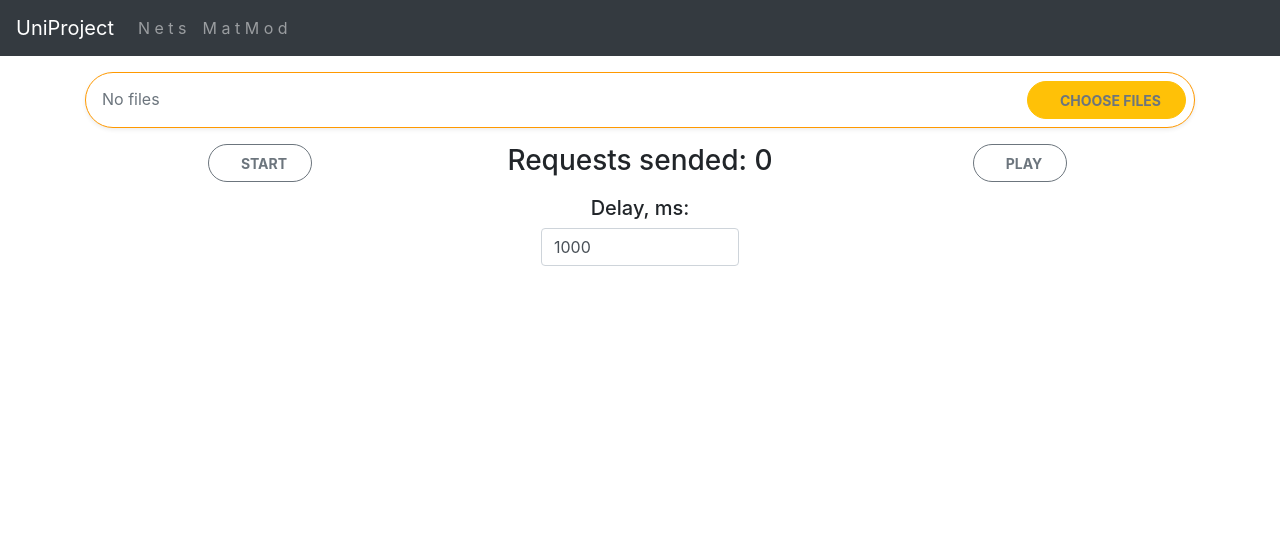
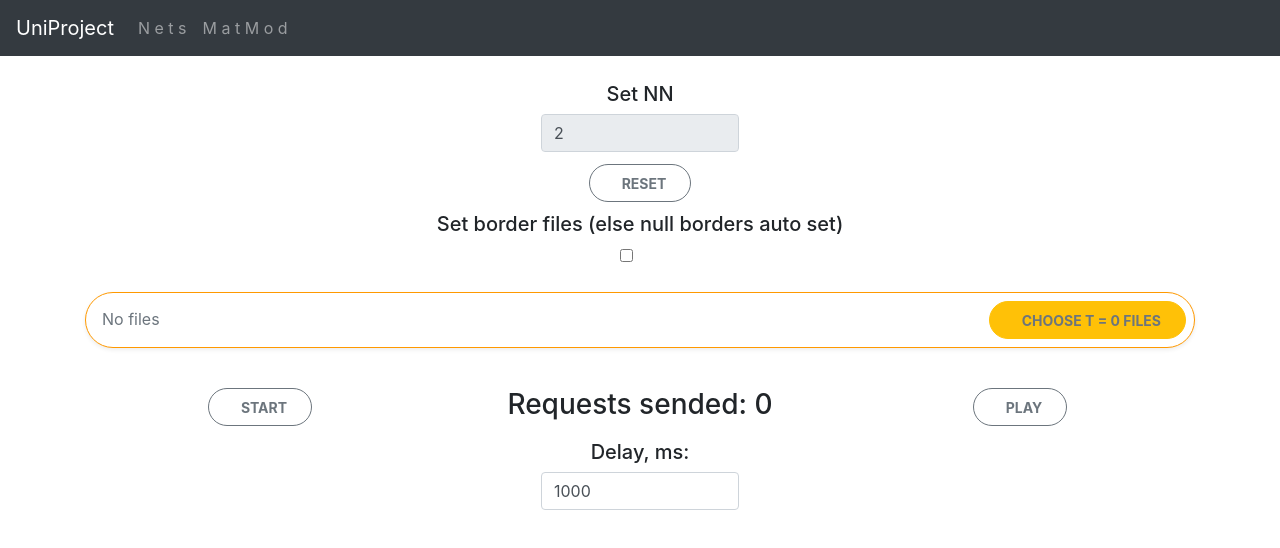
Before and after one commit to IraMeis/nir-front, a React (Create React App) app: page /matmod in a window 1280 px wide. Shown: the top 548 px of the page. Built offline with nearby package versions, Linux system fonts and the light colour scheme.

Commit message:
model config

```diff
--- /dev/null
+++ b/src/components/structure/pages/matmod/MainConfig.js
@@ -0,0 +1,39 @@
+import React, {useContext} from "react";
+import MatmodContext from "../../../context/MatmodContext";
+import Separator from "../../Separator";
+import MatmodBorderFileInput from "./MatmodBorderFileInput";
+import MatmodFileInput from "./MatmodFileInput";
+import StartPlayDelay from "./StartPlayDelay";
+
+export default function MainConfig () {
+    const maxDim = 800
+    const matmod = useContext(MatmodContext);
+    return (
+        <>
+            <MatmodBorderFileInput/>
+            <MatmodFileInput/>
+            <Separator.Separator2/>
+            <StartPlayDelay/>
+            {matmod.imagesInitFiles.map((imgSrc, index) => (
+                <div className="image-area-mm mt-4">
+                    <img id="imageResult"
+                         src={URL.createObjectURL(imgSrc)}
+                         key={index}
+                         alt=""
+                         width={maxDim}
+                         height={maxDim}
+                         className="img-fluid mx-auto d-block"/>
+                </div>))
+            }
+            {matmod.images.map((imgSrc, index) => (
+                <div className="image-area-mm mt-4">
+                    <img id="imageResult"
+                         src={imgSrc}
+                         key={index}
+                         alt=""
+                         className="img-fluid mx-auto d-block"/>
+                </div>))
+            }
+        </>
+    );
+}
--- a/src/components/structure/pages/matmod/Matmod.js
+++ b/src/components/structure/pages/matmod/Matmod.js
@@ -5,8 +5,8 @@ import ModalInfo from "../../modal/ModalInfo";
 import axios from "axios";
 import MatmodService from "../../../../service/matmod.service";
 import MatmodContext from "../../../context/MatmodContext";
-import MatmodFileInput from "./MatmodFileInput";
-import StartPlayDelay from "./StartPlayDelay";
+import NNParam from "./NNParam";
+import MainConfig from "./MainConfig";
 
 const Matmod = () => {
     const modalContext = useContext(ModalContext)
@@ -19,23 +19,41 @@ const Matmod = () => {
     const [isRunning, setIsRunning] = useState(false)
     // ability to continuation of getting evals
     const [isEnabled, setIsEnabled] = useState(false)
+
     // function as one of [r, g, b] on rgb image
     const [images, setImages] = useState([])
-    // init files
+
+    // init files t=0
     const [imagesInitFiles, setImagesInitFiles] = useState([])
 
+    // init files borders
+    const [textInitFilesBord, setTextInitFilesBord] = useState([])
+    const [isBord, setIsBord] = useState(false)
+
     // config
-    const [N, setN] = useState(1)
+    const [NN, setNN] = useState(2)
+    const [isNNSet, setIsNNSet] = useState(true)
+
+    // const [As, setAs] = useState('')
+    // const [Ds, setDs] = useState('')
+    // const [matrix, setMatrix] = useState('')
+    // const [It, setIt] = useState(0.055)
+    // const [Ix, setIx] = useState(1)
+    // const [Iy, setIy] = useState(1)
+
+    function getFuncNumber (){
+      return Math.floor((NN - 1) / 3 + 1)
+    }
 
     useInterval(
         () => {
             let req = []
-            for (let i = 0; i < N; ++i){
+            for (let i = 0; i < getFuncNumber(); ++i){
                 req.push(MatmodService.getImages(i))
             }
             axios.all(req).then(axios.spread((...responses) => {
                 let resp = []
-                for (let i = 0; i < N; ++i){
+                for (let i = 0; i < getFuncNumber(); ++i){
                     resp.push(URL.createObjectURL(responses[i].data))
                 }
                 setImages(resp)
@@ -61,6 +79,26 @@ const Matmod = () => {
         isRunning ? delay : null,
     )
 
+    const handleChangeIsBord = () => {
+        setIsBord(!isBord)
+    }
+
+    const handleChangeIsNNSet = () => {
+        if(!isEnabled) {
+            setIsNNSet(!isNNSet)
+            setImages([])
+            setImagesInitFiles([])
+        }
+    }
+
+    const handleChangeNN = (event) => {
+        const n = Number(event.target.value)
+        if(n < 2)
+            setNN(2)
+        else
+            setNN(Math.floor(n))
+    }
+
     const handleChangeDelay = (event) => {
         const dl = Number(event.target.value)
         if(dl < 500)
@@ -83,14 +121,12 @@ const Matmod = () => {
 
     const handleChangeIsEnabled = () => {
         if(isEnabled){
+            setIsEnabled(false)
+            setIsRunning(false)
+            setImages([])
+            setImagesInitFiles([])
+            setTotalAmount(0)
             MatmodService.stop()
-                .then(() => {
-                    setIsEnabled(false)
-                    setIsRunning(false)
-                    setImages([])
-                    setImagesInitFiles([])
-                    setTotalAmount(0)
-                })
                 .catch((err) => {
                     console.log(err);
                     modalContext.setInfoMess(['Something went wrong', err.message]);
@@ -100,10 +136,10 @@ const Matmod = () => {
         else {
             let formData = new FormData();
             formData.append("N", 2)
-            formData.append("As",[0.2, -0.1])
+            formData.append("As",[0.4, -0.3])
             formData.append("Ds", [2, 1])
-            formData.append("matrix", [[0, -0.001], [0.001, 0]])
-            formData.append("It",0.075)
+            formData.append("matrix", [[0, -0.02], [0.01, 0]])
+            formData.append("It",0.055)
             formData.append("Ix", 1)
             formData.append("Iy", 1)
             imagesInitFiles.map((file, index) => {
@@ -127,41 +163,35 @@ const Matmod = () => {
         setImagesInitFiles(Array.from(files))
     }
 
+    const selectInitFilesBord = (event) => {
+        const files = event.target.files;
+        setTextInitFilesBord(Array.from(files))
+    }
+
     return (
         <MatmodContext.Provider value={{
             selectInitFiles: selectInitFiles,
             imagesInitFiles: imagesInitFiles,
+            selectInitFilesBord: selectInitFilesBord,
+            textInitFilesBord: textInitFilesBord,
             handleChangeIsEnabled: handleChangeIsEnabled,
             handleChangeIsRunning: handleChangeIsRunning,
             handleChangeDelay: handleChangeDelay,
             isEnabled: isEnabled,
             isRunning: isRunning,
             totalAmount: totalAmount,
-            delay: delay
+            delay: delay,
+            isBord: isBord,
+            handleChangeIsBord: handleChangeIsBord,
+            NN: NN,
+            handleChangeNN: handleChangeNN,
+            isNNSet: isNNSet,
+            handleChangeIsNNSet: handleChangeIsNNSet,
+            images: images
         }}>
             <ModalInfo/>
-            <MatmodFileInput/>
-            <StartPlayDelay/>
-            {imagesInitFiles.map((imgSrc, index) => (
-                <div className="image-area-mm mt-4">
-                    <img id="imageResult"
-                         src={URL.createObjectURL(imgSrc)}
-                         key={index}
-                         alt=""
-                         width={800}
-                         className="img-fluid rounded shadow-sm mx-auto d-block"/>
-                </div>))
-            }
-            {images.map((imgSrc, index) => (
-                <div className="image-area-mm mt-4">
-                    <img id="imageResult"
-                         src={imgSrc}
-                         key={index}
-                         alt=""
-                        // width={800}
-                         className="img-fluid rounded shadow-sm mx-auto d-block"/>
-                </div>))
-            }
+            <NNParam/>
+            {isNNSet && <MainConfig/>}
         </MatmodContext.Provider>
     )
 }
--- /dev/null
+++ b/src/components/structure/pages/matmod/MatmodBorderFileInput.js
@@ -0,0 +1,54 @@
+import React, {useContext} from "react";
+import MatmodContext from "../../../context/MatmodContext";
+import Separator from "../../Separator";
+
+const MatmodBorderFileInput = () => {
+    const matmod = useContext(MatmodContext);
+    return (
+        <>
+            <div className="row">
+                <div className="col-md-2 text-center"/>
+                <div className="col-md-8 text-center">
+                    <label htmlFor="inputAddress"><h5>{'Set border files (else null borders auto set)'}</h5></label>
+                    <input className="form-check-input" type="checkbox"
+                           name={`scope`} id="inlineCheckbox1"
+                           value={matmod.isBord}
+                           onChange={matmod.handleChangeIsBord}
+                           checked={matmod.isBord}/>
+                </div>
+                <div className="col-md-2 text-center"/>
+            </div>
+            <Separator.Separator3/>
+
+            {matmod.isBord &&
+            <>
+                <div className="input-group mb-3 px-2 py-2 rounded-pill bg-white shadow-sm">
+                    <input id="upload"
+                           type="file"
+                           onChange={matmod.selectInitFilesBord}
+                           className="form-control border-0"
+                           multiple/>
+                    <label id="upload-label"
+                           htmlFor="upload"
+                           className="font-weight-light text-muted">
+                        <strong>{matmod.textInitFilesBord.length === 0 ? 'No files' : 'Files added'}</strong>
+                    </label>
+
+                    <div className="input-group-append">
+                        <label htmlFor="upload"
+                               className="btn btn-warning m-0 rounded-pill px-4">
+                            <i className="fa fa-cloud-upload mr-2 text-muted"/>
+                            <small className="text-uppercase font-weight-bold text-muted">
+                                Choose border files
+                            </small>
+                        </label>
+                    </div>
+                </div>
+                <Separator.Separator2/>
+            </>
+            }
+        </>
+    );
+}
+
+export default MatmodBorderFileInput;
--- a/src/components/structure/pages/matmod/MatmodFileInput.js
+++ b/src/components/structure/pages/matmod/MatmodFileInput.js
@@ -21,7 +21,7 @@ const MatmodFileInput = () => {
                        className="btn btn-warning m-0 rounded-pill px-4">
                     <i className="fa fa-cloud-upload mr-2 text-muted"/>
                     <small className="text-uppercase font-weight-bold text-muted">
-                        Choose files
+                        Choose T = 0 files
                     </small>
                 </label>
             </div>
--- /dev/null
+++ b/src/components/structure/pages/matmod/NNParam.js
@@ -0,0 +1,36 @@
+import React, {useContext} from "react";
+import MatmodContext from "../../../context/MatmodContext";
+import Separator from "../../Separator";
+
+const NNParam = () => {
+    const matmod = useContext(MatmodContext);
+    return (
+        <div className="row">
+            <div className="col"/>
+            <div className="col"/>
+            <div className="col text-center">
+                <label><h5>{'Set NN'}</h5></label>
+                <input
+                    className="form-control"
+                    type="number"
+                    name={'NN'}
+                    disabled={matmod.isNNSet}
+                    value={matmod.NN}
+                    onChange={matmod.handleChangeNN}/>
+                <Separator.Separator1/>
+                <button type="button"
+                        onClick={matmod.handleChangeIsNNSet}
+                        className="btn btn-outline-secondary m-0 rounded-pill px-4">
+                    <i className="fa fa-cloud-upload mr-2 text-muted"/>
+                    <small className="text-uppercase font-weight-bold">
+                        {matmod.isNNSet ?  'Reset' : 'Ok'}
+                    </small>
+                </button>
+            </div>
+            <div className="col"/>
+            <div className="col"/>
+        </div>
+    );
+}
+
+export default NNParam;
```
